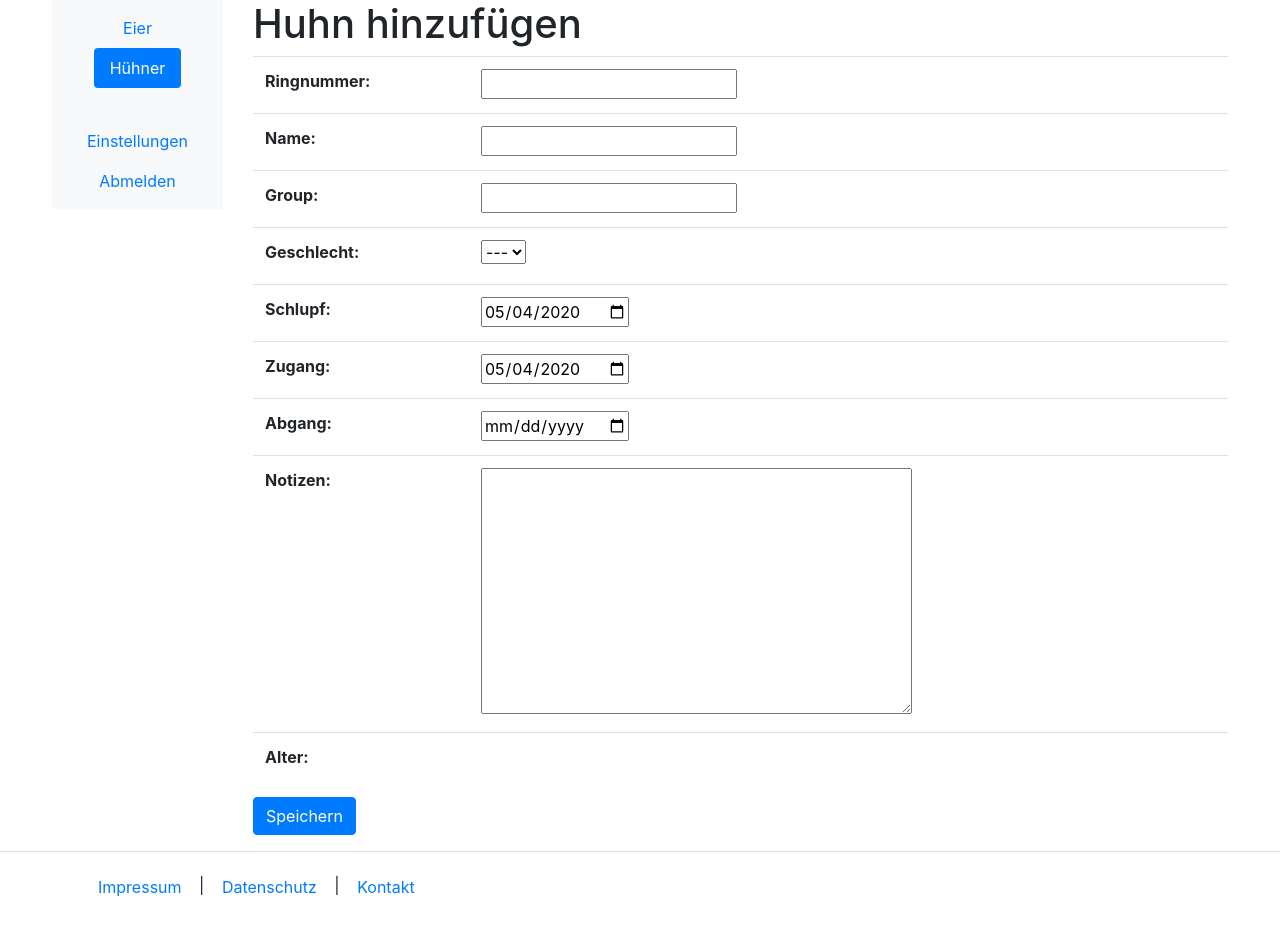
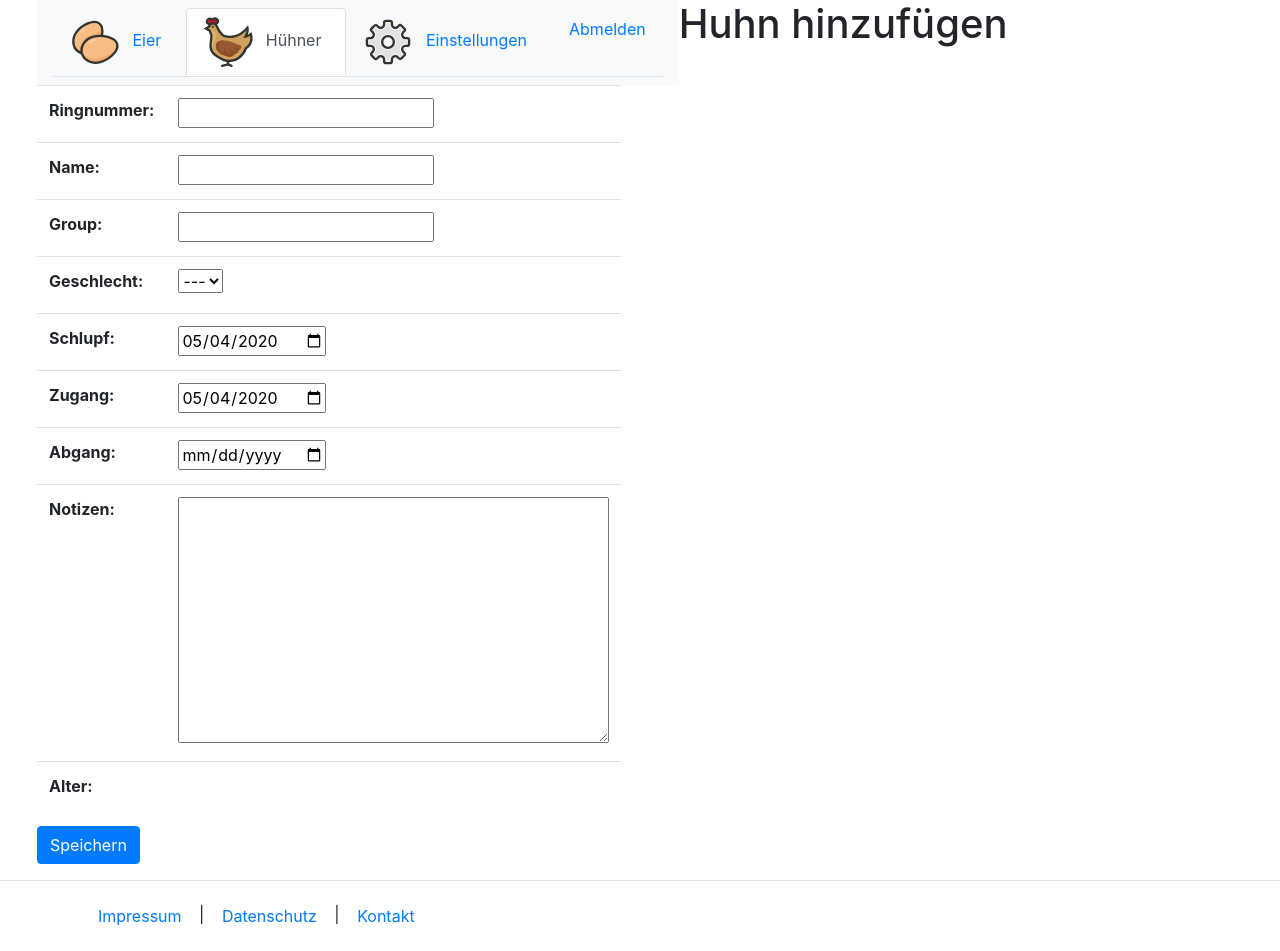
Before and after one commit to limugob/big_eggs, a Django app: page /chicken/chicken/add/ in a window 1280 px wide. Before the commit the page ends 897 px from the top, so only its background shows below. Run offline with Django 3.2, Linux system fonts and the light colour scheme; parts of the project's set-up code (start-up, migrations or seed data) failed here and were passed over; some libraries are stand-ins or nearby versions.

Commit message:
main.html try

```diff
--- a/big_eggs/core/templates/big_eggs/main.html
+++ b/big_eggs/core/templates/big_eggs/main.html
@@ -34,27 +34,39 @@
 
     <div class="container">
       <div class="row mx-md-n5">
-        <div class="col-md-2">
+
           <nav class="navbar navbar-expand-md navbar-light bg-light">
             {% comment %} <a class="navbar-brand" href="#">Navbar</a> {% endcomment %}
-            <button class="navbar-toggler" type="button" data-toggle="collapse" data-target="#mainNav" aria-controls="mainNav" aria-expanded="false" aria-label="Toggle navigation">
+            {% comment %} <button class="navbar-toggler" type="button" data-toggle="collapse" data-target="#mainNav" aria-controls="mainNav" aria-expanded="false" aria-label="Toggle navigation">
               <span class="navbar-toggler-icon"></span>
-            </button>
+            </button> {% endcomment %}
 
-            <nav class="nav nav-pills flex-column collapse navbar-collapse" id="mainNav">
-              <a class="nav-link {% if active == "eggs_list" %}active{% endif %}" href='{% url 'eggs_list' %}'>Eier</a>
-              <a class="nav-link {% if active == "chicken_list" %}active{% endif %}" href='{% url 'chicken_list' %}'>Hühner</a>
-              <hr>
-              <a class="nav-link {% if active == "chickengroup_list" %}active{% endif %}" href='{% url 'chickengroup_list' %}'>Einstellungen</a>
-              <a class="nav-link" href='{% url 'account_logout' %}'>Abmelden</a>
-            </nav>
+            <ul class="nav nav-tabs flex-column flex-sm-row" id="mainNav">
+              <li>
+                <a class="nav-link {% if active == "eggs_list" %}active{% endif %}" href='{% url 'eggs_list' %}'>
+                  <img src="{% static "icons/eggs.svg" %}" height=50rem >
+                  <span class="mx-2 d-none d-md-inline">Eier</span>
+                </a>
+              </li>
+              <li>
+                <a class="nav-link {% if active == "chicken_list" %}active{% endif %}" href='{% url 'chicken_list' %}'>
+                  <img src="{% static "icons/chicken.svg" %}" height=50rem>
+                  <span class="mx-2 d-none d-md-inline">Hühner</span>
+                </a>
+              </li>
+              <li>
+                <a class="nav-link {% if active == "chickengroup_list" %}active{% endif %}" href='{% url 'chickengroup_list' %}'>
+                  <img src="{% static "icons/control_gear.svg" %}" height=50rem>
+                  <span class="mx-2 d-none d-md-inline">Einstellungen</span>
+                </a>
+              </li>
+              <li>
+                <a class="nav-link" href='{% url 'account_logout' %}'>Abmelden</a>
+              </li>
+            </ul>
           </nav>
-        </div>
-        <div class="col-md-10" id="content">
 
-            {% block content %}{% endblock %}
-
-        </div>
+            {% block content %}{% endblock content %}
       </div>
     </div>
 
```
